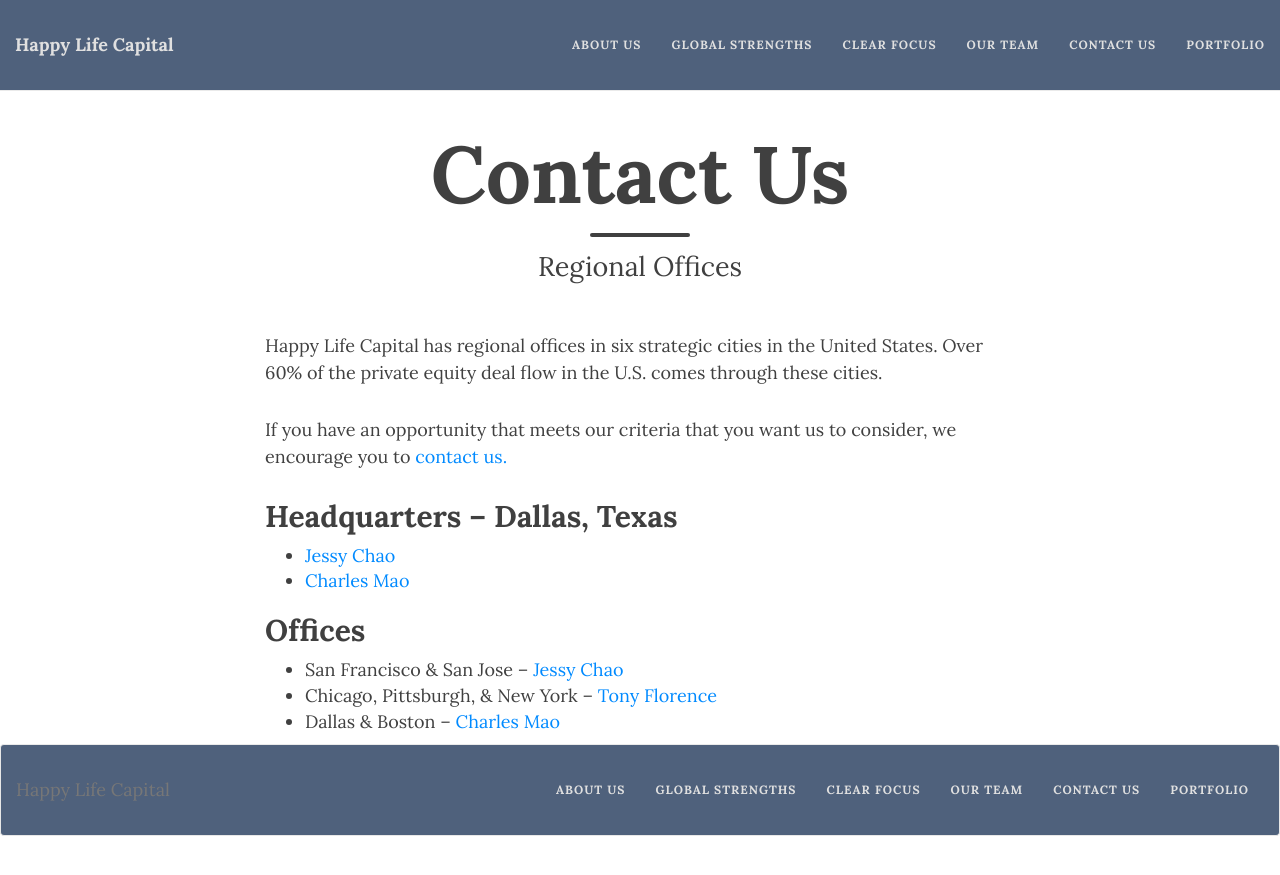
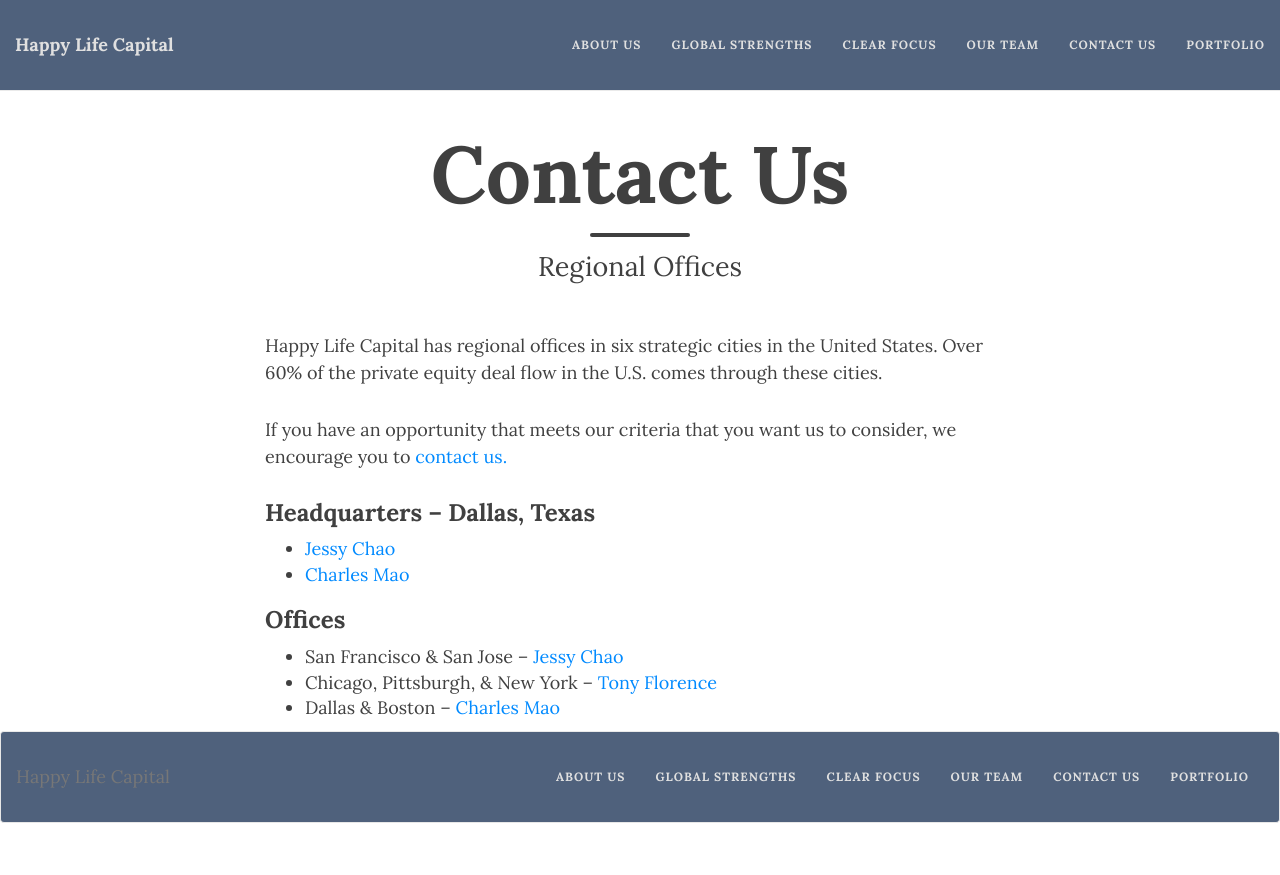
Before and after one commit to happylifecap/happylifecap.github.com, a Jekyll site: the page built from contact.md, in a window 1280 px wide. Shown: the top 875 px of the page. Built offline with Jekyll 4.4.1, drawn with Linux system fonts in a browser that asks for light colours; nearby versions of some CDN libraries.

Commit message:
new stuff

```diff
--- a/contact.md
+++ b/contact.md
@@ -8,11 +8,11 @@ Happy Life Capital has regional offices in six strategic cities in the United St
 
 If you have an opportunity that meets our criteria that you want us to consider, we encourage you to [contact us.](happylifecapital.com/contact/)
 
-## Headquarters -- Dallas, Texas
+### Headquarters -- Dallas, Texas
 * [Jessy Chao](mailto:jessy_chao@happylifecapital.com)
 * [Charles Mao](mailto:charles_mao@happylifecapital.com)
 
-## Offices
+### Offices
 * San Francisco & San Jose -- [Jessy Chao](mailto:jessy_chao@happylifecapital.com)
 * Chicago, Pittsburgh, & New York -- [Tony Florence](mailto:tony_florence@comcast.net)
 * Dallas & Boston -- [Charles Mao](mailto:charles_mao@happylifecapital.com)
```
